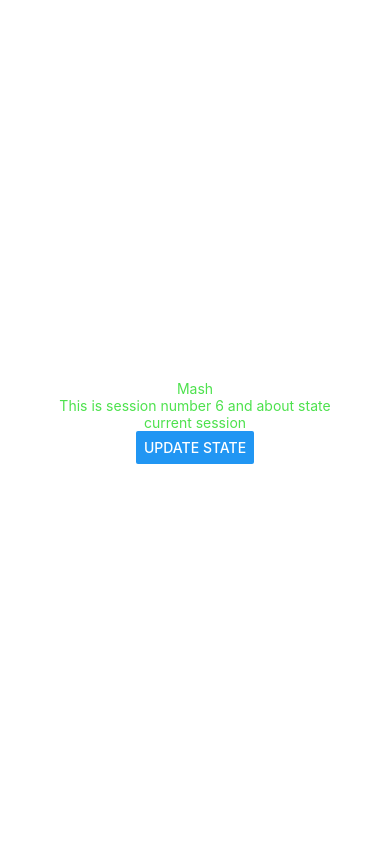
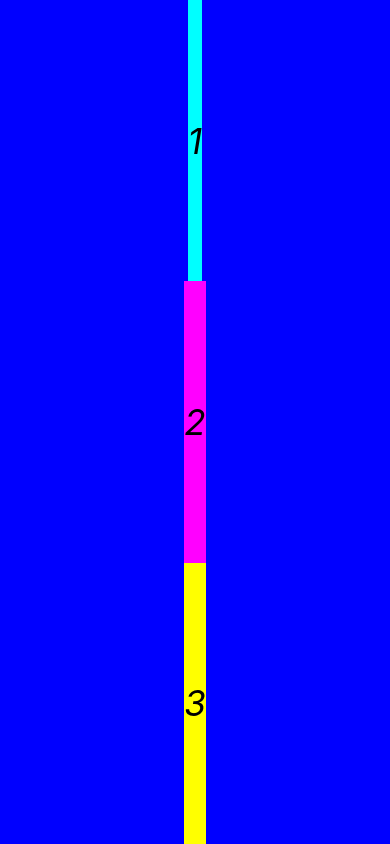
Before and after one commit to kuma1105/TheCompleteReactNativeCourse2021, a React Native app: screen / in a window 390 px wide. Built offline with nearby package versions, Linux system fonts and the light colour scheme.

Commit message:
Use flexbox

```diff
--- a/App.js
+++ b/App.js
@@ -4,34 +4,71 @@
 import { useState } from 'react';
 
 export default function App() {
-  const [name, setName] = useState('Mash')
-  const [session, setSession] = useState({ number: 6, title: 'state' })
-  const [current, setCurrent] = useState(true)
+  const [name, setName] = useState('Style Test')
 
   const onClickHandler = () => {
-    setName('Programming With Mash')
-    setSession({ number: 7, title: 'Style' })
-    setCurrent(false)
+    setName('Programming with Mash')
   }
+
+  // const [session, setSession] = useState({ number: 6, title: 'state' })
+  // const [current, setCurrent] = useState(true)
+
+  // const onClickHandler = () => {
+  //   setName('Programming With Mash')
+  //   setSession({ number: 7, title: 'Style' })
+  //   setCurrent(false)
+  // }
+
   return (
-    <View style={styles.container}>
-      <Text style={styles.text}>{name}</Text>
-      <Text style={styles.text}>This is session number {session.number} and about {session.title}</Text>
-      <Text style={styles.text}>{current ? 'current session' : 'next session'}</Text>
-      <Button title='Update State' onPress={onClickHandler}></Button>
-      <StatusBar style="auto" />
+    <View style={styles.body}>
+      <View style={styles.view1}>
+        <Text style={styles.text}>1</Text>
+      </View>
+      <View style={styles.view2}>
+        <Text style={styles.text}>2</Text>
+      </View>
+      <View style={styles.view3}>
+        <Text style={styles.text}>3</Text>
+      </View>
     </View>
   );
 }
 
 const styles = StyleSheet.create({
-  container: {
+  body: {
     flex: 1,
-    backgroundColor: '#fff',
+    flexDirection: 'column',
+    backgroundColor: '#0000ff',
     alignItems: 'center',
     justifyContent: 'center',
   },
   text: {
-    color: '#3d3d'
-  }
+    color: '#000000',
+    fontSize: 35,
+    fontStyle: 'italic',
+  },
+  view1: {
+    // width: 100,
+    // height: 100,
+    flex: 1,
+    backgroundColor: '#00ffff',
+    alignItems: 'center',
+    justifyContent: 'center',
+  },
+  view2: {
+    // width: 100,
+    // height: 100,
+    flex: 1,
+    backgroundColor: '#ff00ff',
+    alignItems: 'center',
+    justifyContent: 'center',
+  },
+  view3: {
+    // width: 100,
+    // height: 100,
+    flex: 1,
+    backgroundColor: '#ffff00',
+    alignItems: 'center',
+    justifyContent: 'center',
+  },
 });
```
